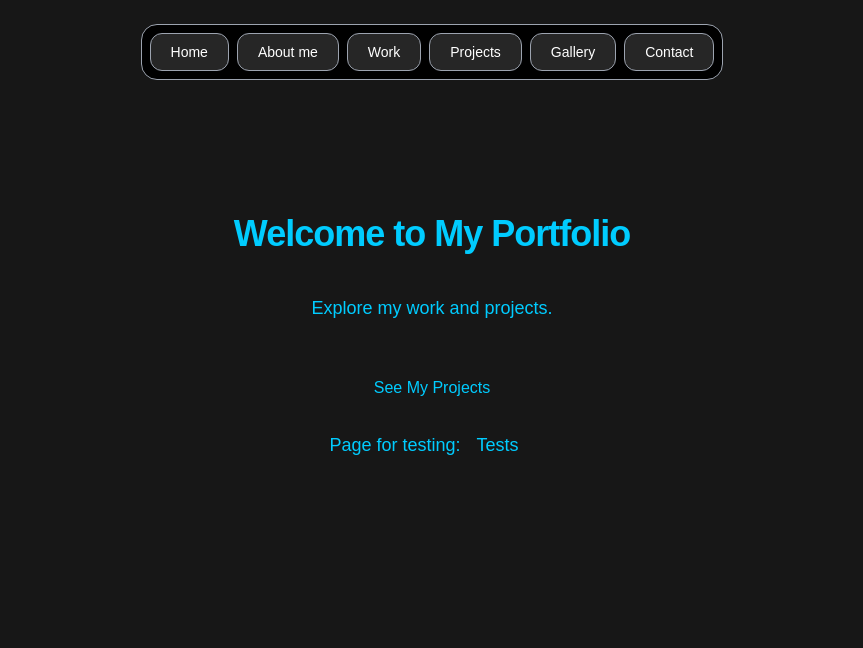
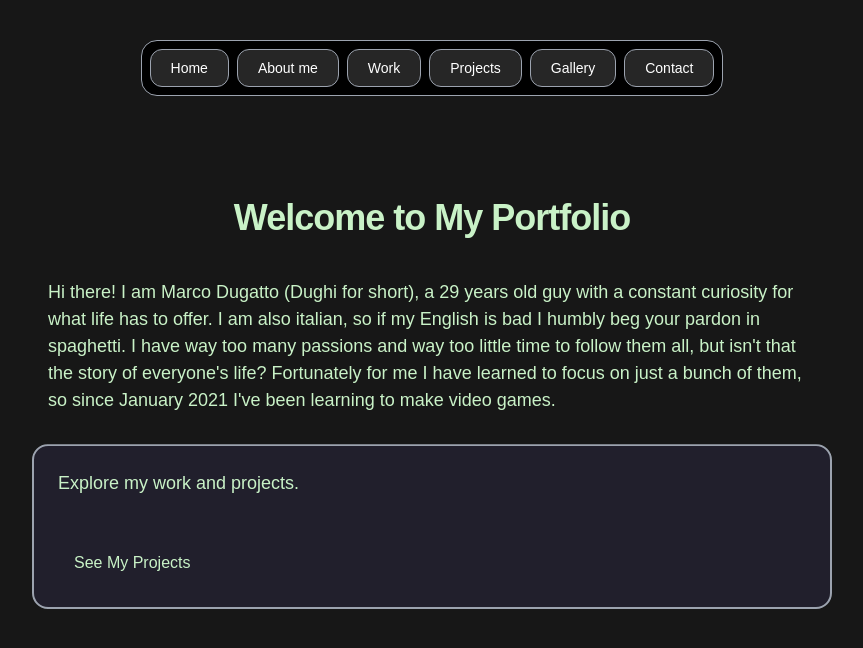
Before and after one commit to dughiboogie/portfolio, a Next.js app: page / in a window 1280 px wide. Shown: the top 648 px of the page, without its empty margins (208-1071 px from the left). Built offline with nearby package versions, Linux system fonts and the light colour scheme.

Commit message:
Added entry animations for home page blocks

```diff
--- a/src/app/page.tsx
+++ b/src/app/page.tsx
@@ -2,35 +2,57 @@
 
 import { motion } from "framer-motion";
 import Link from "next/link";
-import Navbar from "./components/Navbar";
+import Navbar from "./components/navbar";
 
 export default function Home() {
   return (
-    <div className="mt-6">
+    <div className="w-screen h-screen bg-neutral-900">
+      <div className="mt-10">
         <Navbar></Navbar>
 
+        <div className="flex justify-center">
           <motion.div
-        initial={{ opacity: 0 }}
-        animate={{ opacity: 1 }}
-        transition={{ duration: 1 }}
-        style={{ padding: "2rem", textAlign: "center" }}
+            initial={{ opacity: 0, clipPath: "inset(0 100% 100% 0)" }}
+            animate={{ opacity: 1, clipPath: "inset(0 0 0 0)" }}
+            transition={{ duration: 2, ease: "easeInOut" }}
+            className="text-tea-green"
           >
             <h1>Welcome to My Portfolio</h1>
+            <p className="max-w-3xl">
+              Hi there! I am Marco Dugatto (Dughi for short), a 29 years old guy
+              with a constant curiosity for what life has to offer. I am also
+              italian, so if my English is bad I humbly beg your pardon in
+              spaghetti. I have way too many passions and way too little time to
+              follow them all, but isn't that the story of everyone's life?
+              Fortunately for me I have learned to focus on just a bunch of
+              them, so since January 2021 I've been learning to make video
+              games.
+            </p>
+          </motion.div>
+        </div>
+
+        {/* All items inside this motion.div will be rendered with a left-to-right transition */}
+        <div className="flex justify-center">
+          <motion.div
+            initial={{ opacity: 0, clipPath: "inset(0 100% 0 0)" }}
+            animate={{ opacity: 1, clipPath: "inset(0 0 0 0)" }}
+            transition={{ duration: 1.5, delay: 1.5, ease: "easeInOut" }}
+            className="text-tea-green"
+          >
+            <div
+              id="Spotlight"
+              className="bg-space-cadet/30 p-6 rounded-2xl border-gray-400 border-2 w-200"
+            >
               <p>Explore my work and projects.</p>
               <Link href="/projects">
                 <button style={{ padding: "0.5rem 1rem", marginTop: "1rem" }}>
                   See My Projects
                 </button>
               </Link>
-        <p>
-          Page for testing:
-          <Link href="/tests">
-            <button style={{ padding: "0.5rem 1rem", marginTop: "1rem" }}>
-              Tests
-            </button>
-          </Link>
-        </p>
+            </div>
           </motion.div>
+        </div>
+      </div>
     </div>
   );
 }
```
Lines whose indentation alone changed are shown as unchanged.
